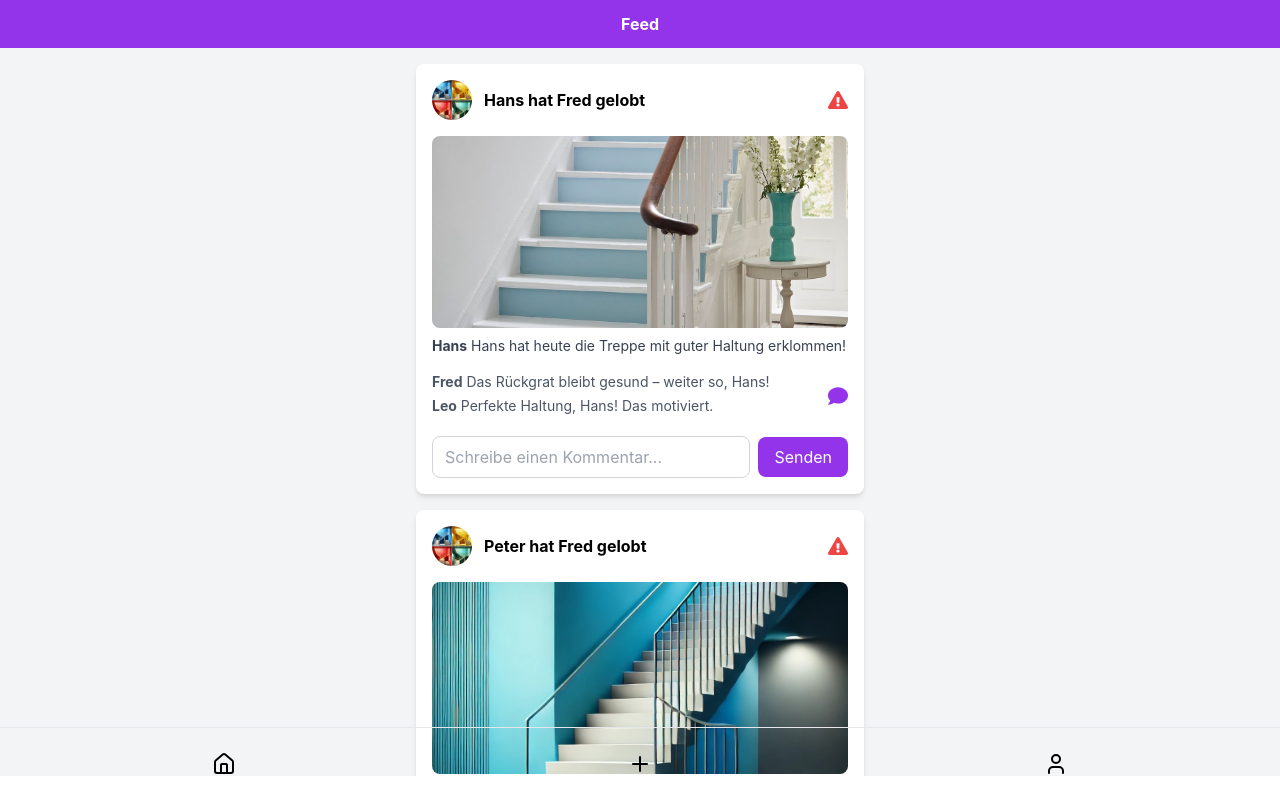
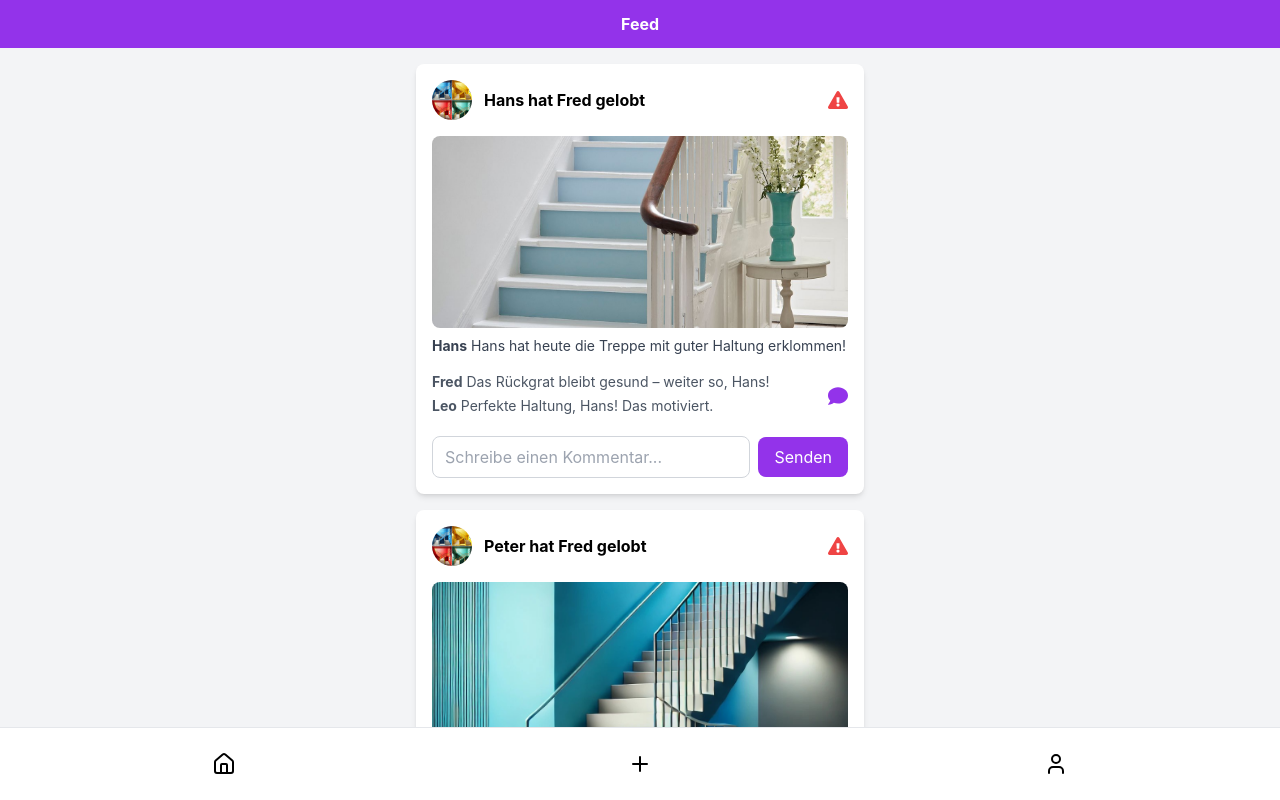
Before and after one commit to flockean/loben-on-stairs, a React (Create React App) app: page /home in a window 1280 px wide. Shown: the top 800 px of the page. Built offline with nearby package versions, Linux system fonts and the light colour scheme.

Commit message:
fix: routing

```diff
--- a/src/App.js
+++ b/src/App.js
@@ -18,6 +18,11 @@ const router = createBrowserRouter([
     {
         path: "/home",
         element: <FeedView/>
+    },
+    {
+        path: "*",
+        element: <AuthForm/>
+
     }
 ])
 
--- a/src/components/AuthFormView.jsx
+++ b/src/components/AuthFormView.jsx
@@ -27,7 +27,7 @@ export default function AuthForm() {
         }
         console.log(isLogin ? 'Login' : 'Registration', 'attempted with:', formData);
 
-        navigate("/upload")
+        navigate("/home")
 
     };
 
--- a/src/components/Navbar.jsx
+++ b/src/components/Navbar.jsx
@@ -3,7 +3,7 @@ import {Link} from "react-router-dom";
 
 export default function Navbar() {
     return (
-    <nav className="flex w-full bottom-0 fixed justify-around border-t p-4">
+    <nav className="flex w-full bottom-0 fixed justify-around border-t p-4 bg-white">
         <Link to="/home">
             <button className="p-2">
                 <Home className="w-6 h-6" />
```
